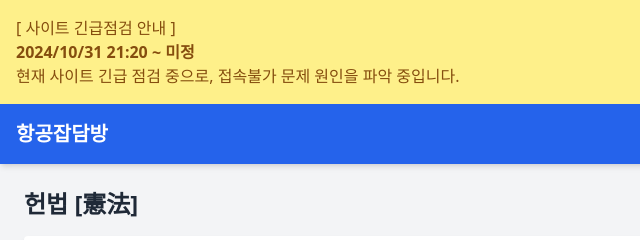
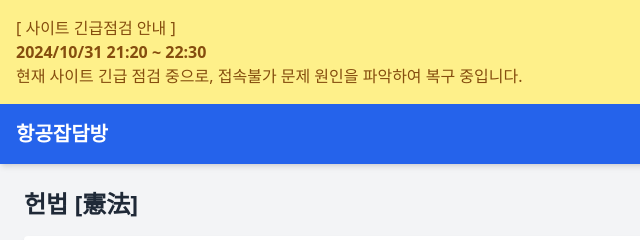
Before and after one commit to jinho5473/1m-maintenance, a plain HTML site: page index.html in a window 1280 px wide. Shown: the top 240 px of the page, 0-640 px from the left. Drawn offline with nearby package versions, Linux system fonts and the light colour scheme.

Commit message:
Update index.html

```diff
--- a/index.html
+++ b/index.html
@@ -10,7 +10,7 @@
 
   <!-- Alert Box for Announcements -->
   <div class="bg-yellow-200 text-yellow-800 p-4">
-    <p>[ 사이트 긴급점검 안내 ]<br> <b>2024/10/31 21:20 ~ 미정</b><br>현재 사이트 긴급 점검 중으로, 접속불가 문제 원인을 파악 중입니다.
+    <p>[ 사이트 긴급점검 안내 ]<br> <b>2024/10/31 21:20 ~ 22:30</b><br>현재 사이트 긴급 점검 중으로, 접속불가 문제 원인을 파악하여 복구 중입니다.
   </div>
 
   <!-- Navbar -->
```
